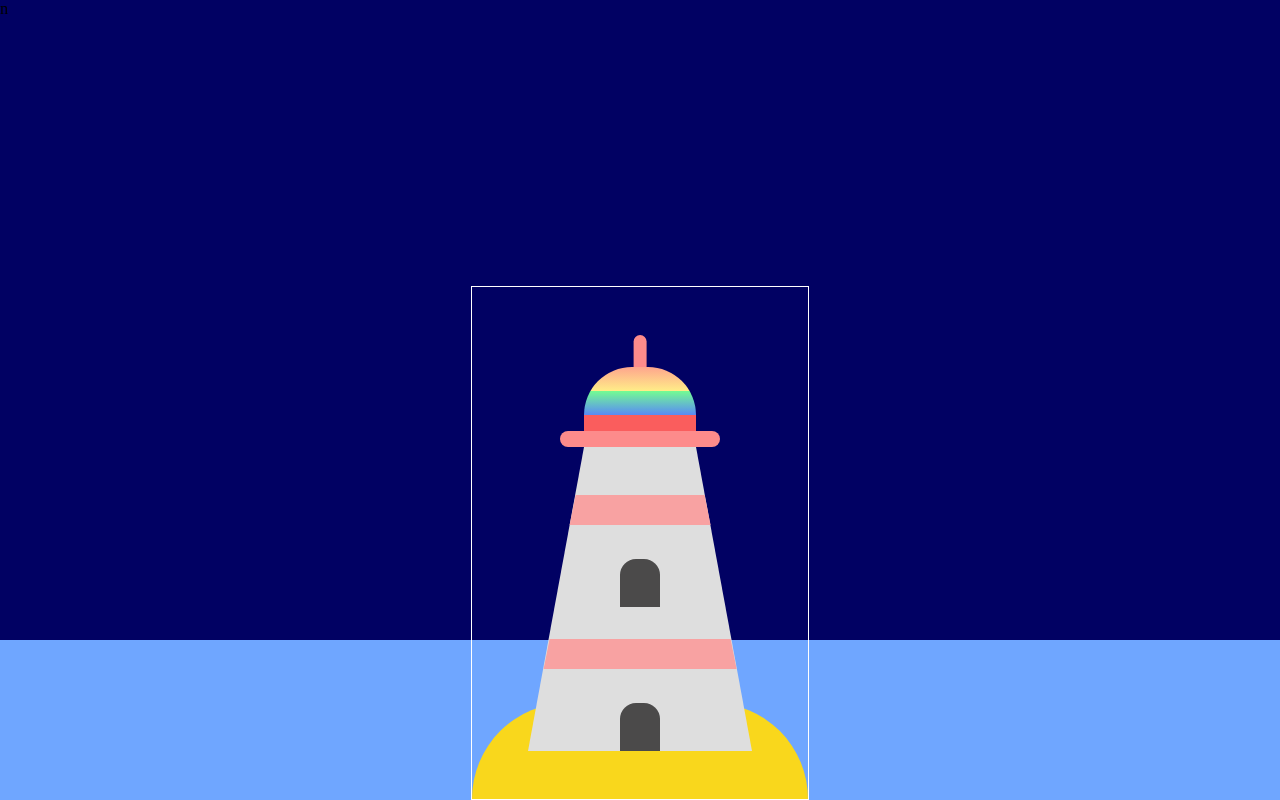
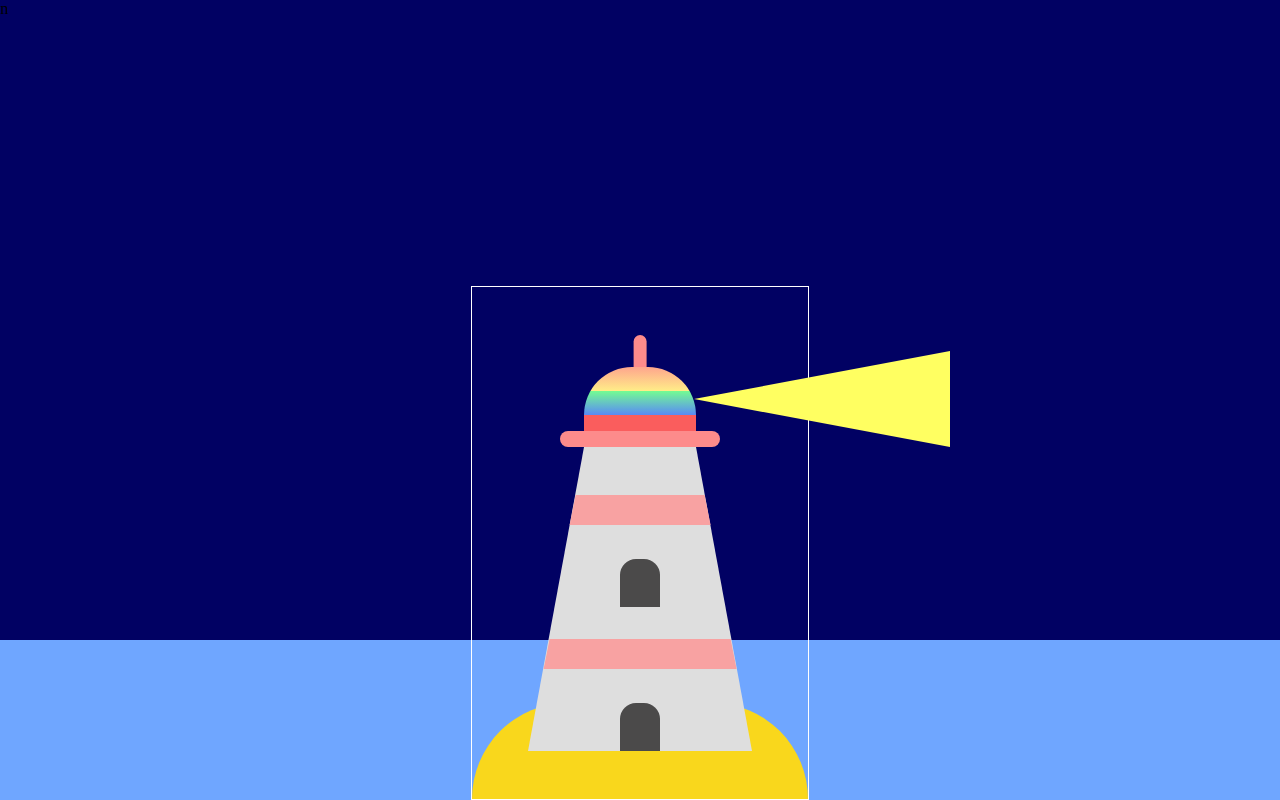
Before and after one commit to Lakshit-Chiranjiv/Web-Dev-Shorts, a plain HTML site: page Custom 404 Page/index.html in a window 1280 px wide. Drawn offline with Linux system fonts and the light colour scheme.

Commit message:
light styles

```diff
--- a/Custom 404 Page/style.css
+++ b/Custom 404 Page/style.css
@@ -117,3 +117,14 @@ body{
     bottom: 2em;
     transform: translate(-50%, 0%);
 }
+
+.light{
+    width: 8em;
+    border-right: 16em solid #ffff61;
+    border-top: 3em solid transparent;
+    border-bottom: 3em solid transparent;
+    position: absolute;
+    bottom: 0;
+    left: -1.1em;
+    animation: search 4s infinite;
+}
```
